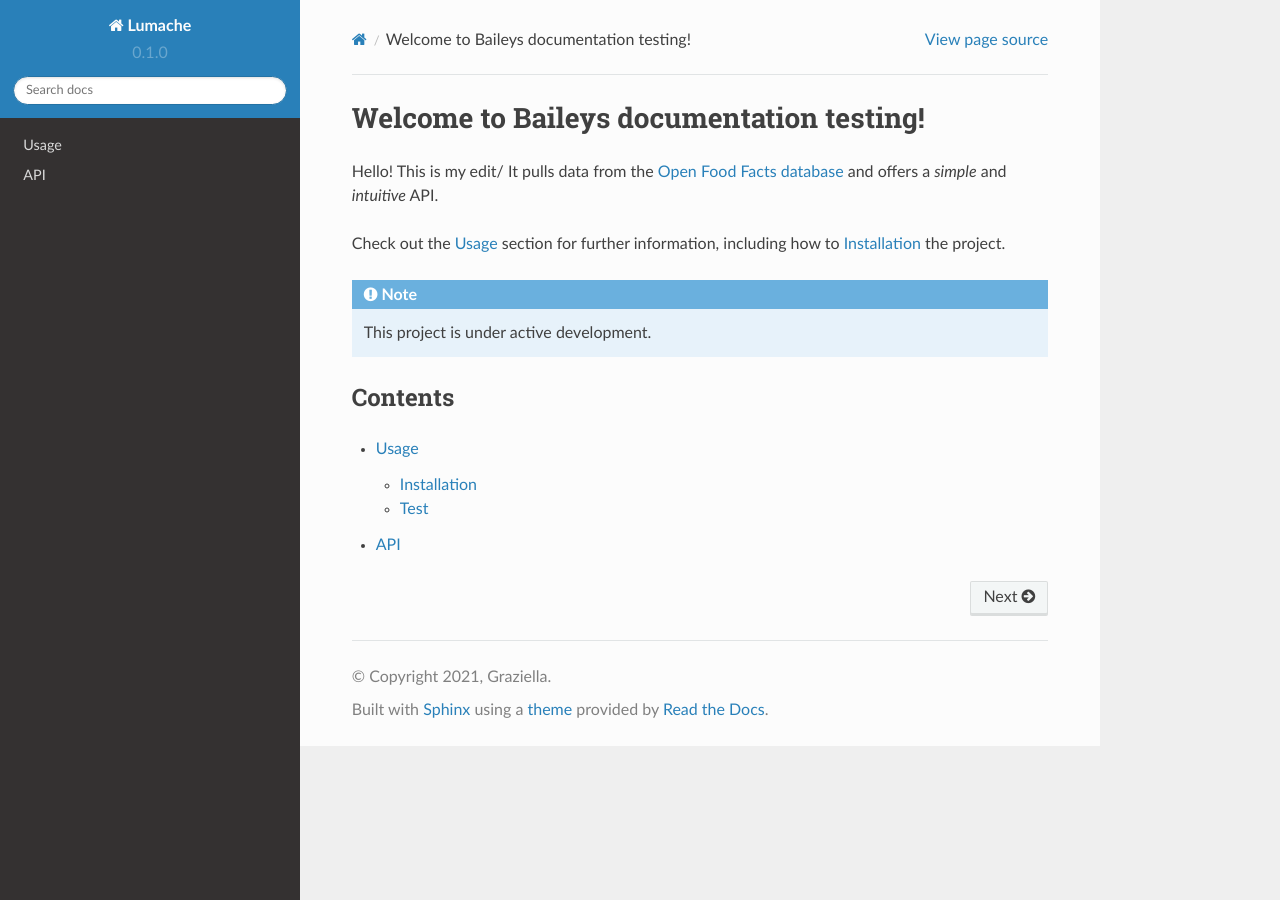
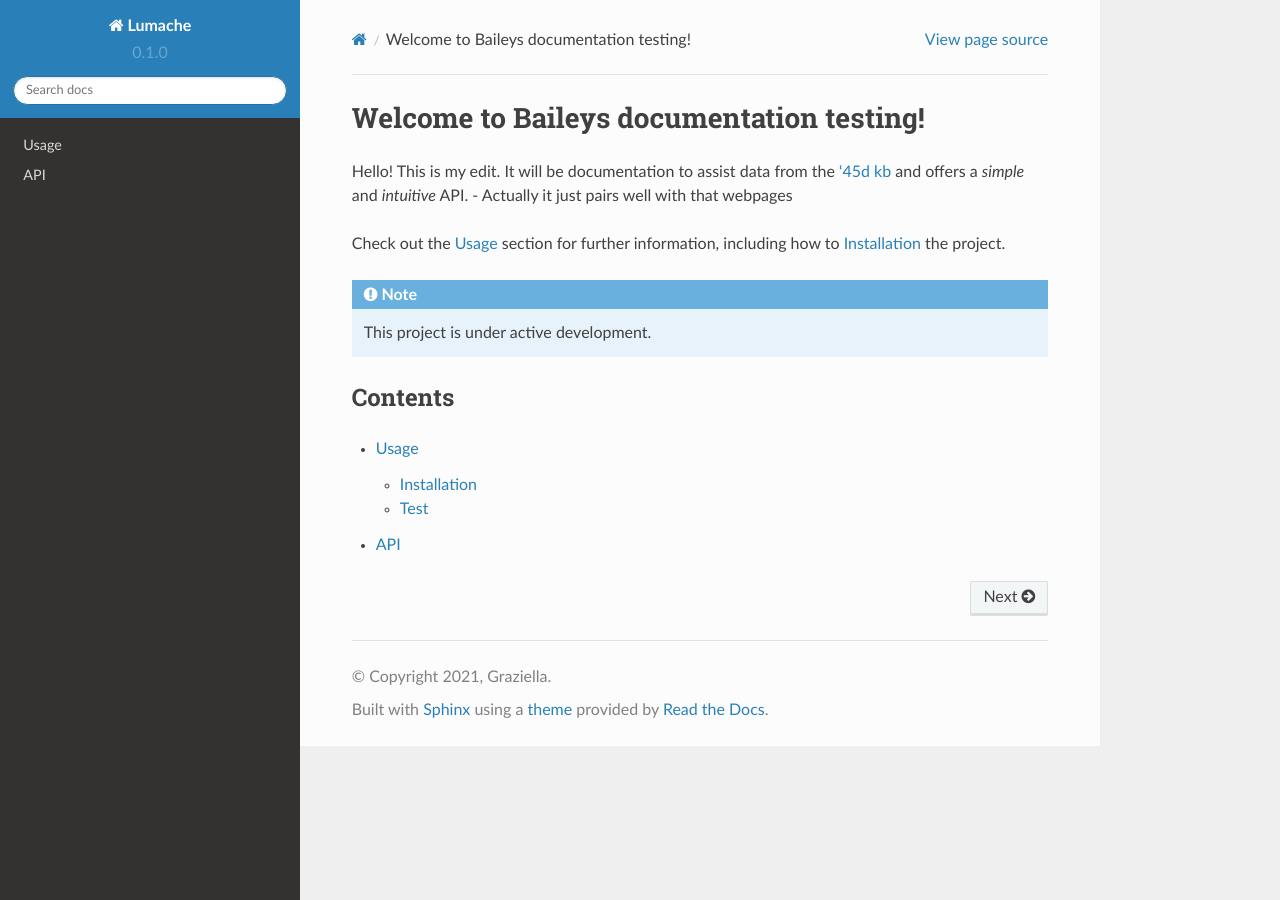
Before and after one commit to bailey-97/readthedocs-tutorial, a Sphinx documentation site: the page built from docs/source/index.rst, in a window 1280 px wide. Built offline with Sphinx 7.4.7 and the Read the Docs theme 2.0.0, drawn with Linux system fonts in a browser that asks for light colours.

Commit message:
Update index.rst

```diff
--- a/docs/source/index.rst
+++ b/docs/source/index.rst
@@ -1,9 +1,9 @@
 Welcome to Baileys documentation testing!
 ===================================
 
-Hello! This is my edit/
-It pulls data from the `Open Food Facts database <https://world.openfoodfacts.org/>`_
-and offers a *simple* and *intuitive* API.
+Hello! This is my edit.
+It will be documentation to assist data from the `'45d kb <https://knowledgebase.45drives.com/>`_
+and offers a *simple* and *intuitive* API. - Actually it just pairs well with that webpages
 
 Check out the :doc:`usage` section for further information, including
 how to :ref:`installation` the project.
```
